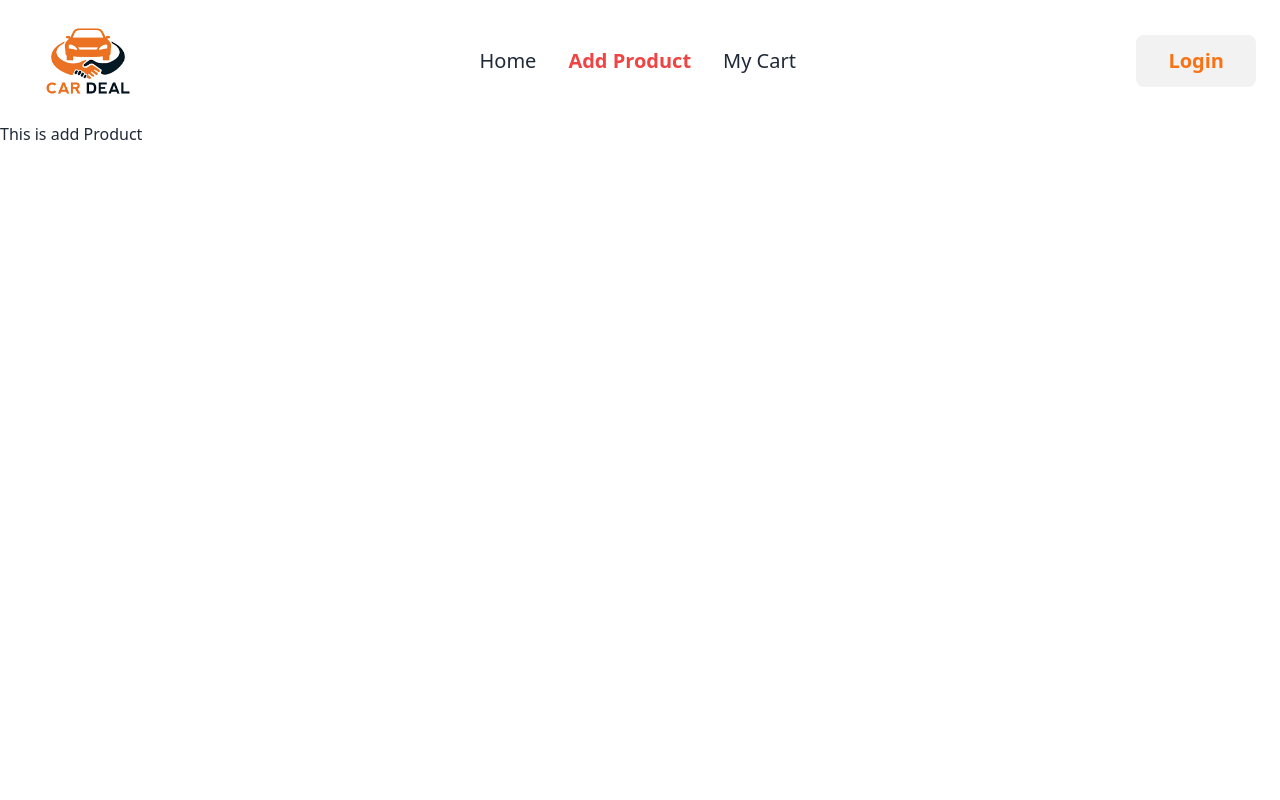
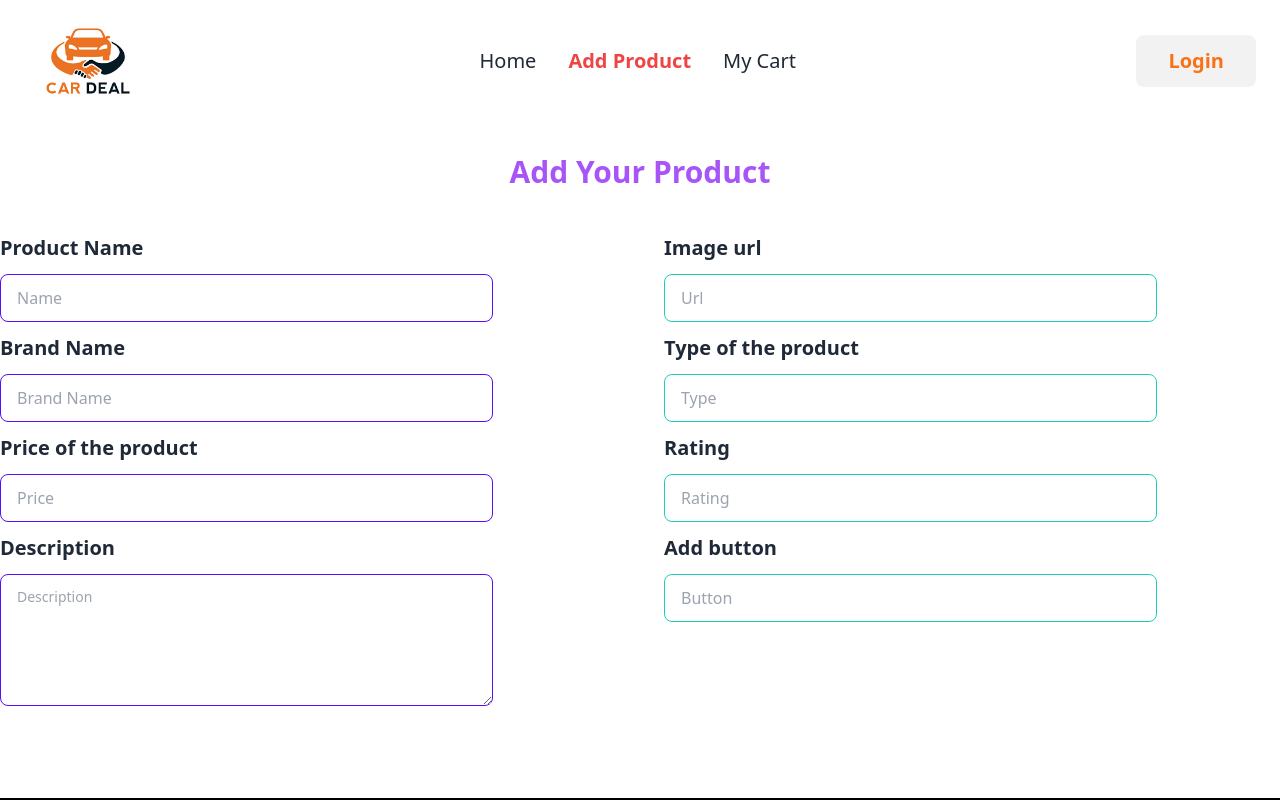
Before and after one commit to Thejellyfish1024/car-deal-client, a React (Vite) app: page /addProduct in a window 1280 px wide. Shown: the top 800 px of the page. Built offline with nearby package versions, Linux system fonts and the light colour scheme.

Commit message:
created the add product component

```diff
--- a/src/pages/AddProduct.jsx
+++ b/src/pages/AddProduct.jsx
@@ -1,9 +1,69 @@
+// Image
+// Name
+// Brand Name
+// Type (If you choose the Technology and Electronics category ,then the types of products will be phone, computer, headphone, etc)
+// Price
+// Short description
+// Rating
+// Add button
 
+import Footer from "../components/Footer";
 
 const AddProduct = () => {
     return (
         <div>
-            This is add Product
+            <div className="max-w-7xl mx-auto">
+                <h2 className="text-3xl font-bold text-center my-8 text-purple-500">Add Your Product</h2>
+                <form>
+                    <div className="flex gap-12">
+                        <div className="w-1/2">
+                            <p className="text-xl font-semibold my-3">Product Name</p>
+                            <input type="text" name="name" placeholder="Name" className="input w-4/5 input-bordered input-primary " />
+                        </div>
+                        <div className="w-1/2">
+                            <p className="text-xl font-semibold my-3">Image url</p>
+                            <input type="text" name="image" placeholder="Url" className="input input-bordered input-accent w-4/5" />
+                        </div>
+                    </div>
+                    {/*  */}
+                    <div className="flex gap-12">
+                        <div className="w-1/2">
+                            <p className="text-xl font-semibold my-3">Brand Name</p>
+                            <input type="text" name="brand" placeholder="Brand Name" className="input w-4/5 input-bordered input-primary " />
+                        </div>
+                        <div className="w-1/2">
+                            <p className="text-xl font-semibold my-3">Type of the product</p>
+                            <input type="text" name="type" placeholder="Type" className="input input-bordered input-accent w-4/5" />
+                        </div>
+                    </div>
+                    {/*  */}
+                    <div className="flex gap-12">
+                        <div className="w-1/2">
+                            <p className="text-xl font-semibold my-3">Price of the product</p>
+                            <input type="text" name="price" placeholder="Price" className="input w-4/5 input-bordered input-primary " />
+                        </div>
+                        <div className="w-1/2">
+                            <p className="text-xl font-semibold my-3">Rating</p>
+                            <input type="text" name="rating" placeholder="Rating" className="input input-bordered input-accent w-4/5" />
+                        </div>
+                    </div>
+                    {/*  */}
+                    <div className="flex gap-12">
+                        <div className="w-1/2">
+                            <p className="text-xl font-semibold my-3">Description</p>
+                            <textarea name="description" className="textarea textarea-primary w-4/5 h-full" placeholder="Description"></textarea>
+                        </div>
+                        <div className="w-1/2">
+                            <p className="text-xl font-semibold my-3">Add button</p>
+                            <input type="text" name="button" placeholder="Button" className="input input-bordered input-accent w-4/5" />
+                        </div>
+                    </div>
+
+                </form>
+            </div>
+            <div className="mt-36">
+                <Footer></Footer>
+            </div>
         </div>
     );
 };
```
